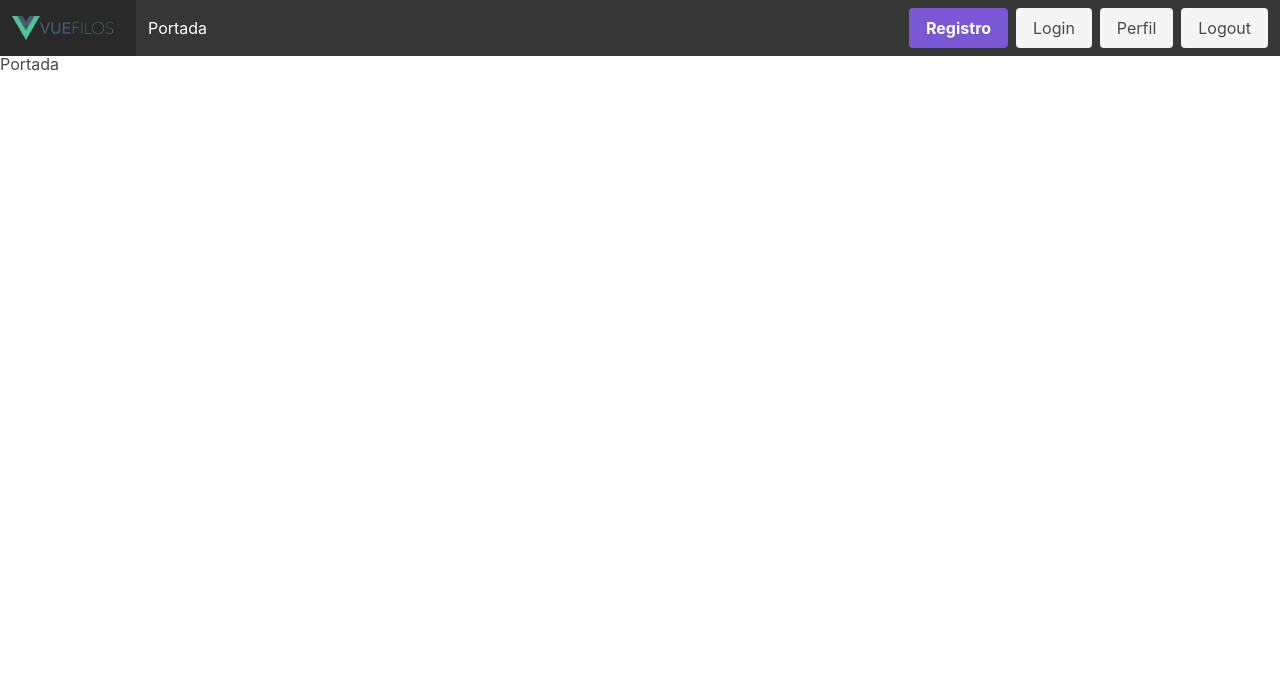
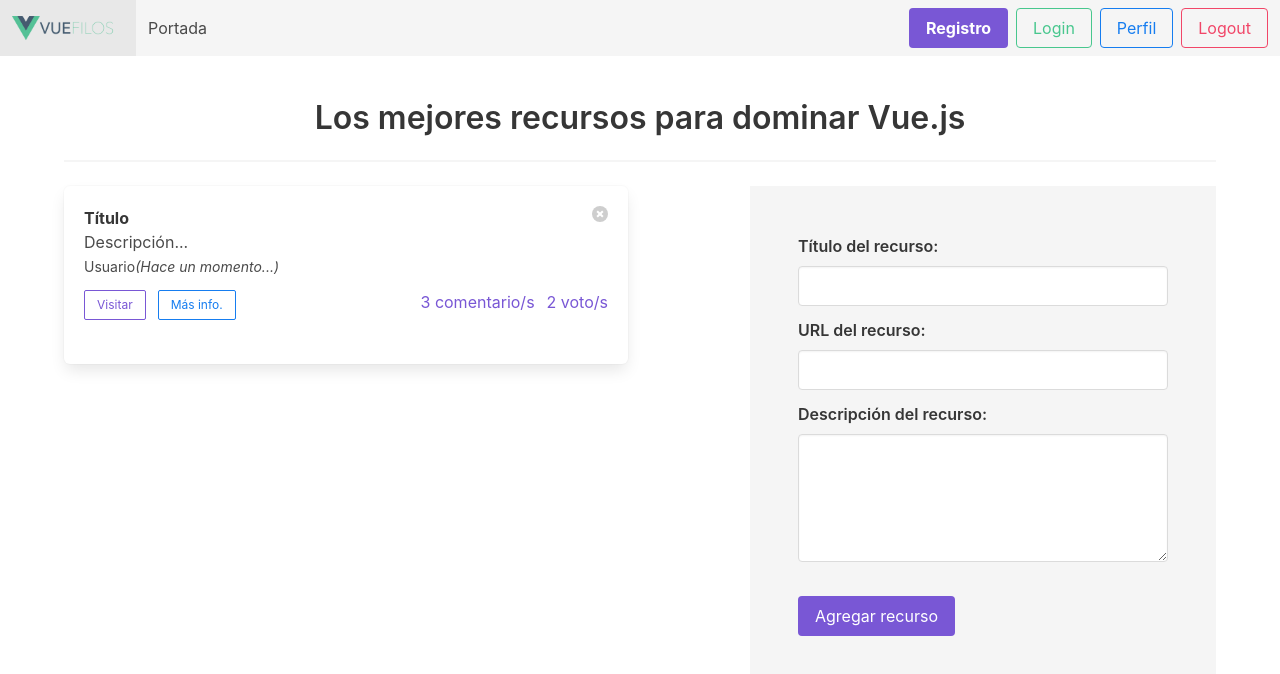
Before and after one commit to joseluisgs/vuefilos, a Vue app: page / in a window 1280 px wide. Shown: the top 674 px of the page. Built offline with nearby package versions, Linux system fonts and the light colour scheme.

Commit message:
Portada y Estilos

```diff
--- a/src/App.vue
+++ b/src/App.vue
@@ -16,5 +16,6 @@ export default {
 };
 </script>
 
-<style lang="scss">
+<style scoped>
+
 </style>
--- a/src/components/Navegacion.vue
+++ b/src/components/Navegacion.vue
@@ -1,5 +1,5 @@
 <template>
-  <b-navbar fixed-top="true" type="is-dark">
+  <b-navbar fixed-top="true" type="is-light">
         <template slot="brand">
             <b-navbar-item tag="router-link" :to="{ path: '/' }">
                 <img
@@ -28,12 +28,31 @@
         <template slot="end">
             <b-navbar-item tag="div">
                 <div class="buttons">
-                  <router-link class="button is-primary" to="/registro">
+                  <b-button tag="router-link"
+                    to="/registro"
+                    type="is-primary">
                     <strong>Registro</strong>
-                  </router-link>
-                  <router-link class="button is-light" to="/login">Login</router-link>
+                  </b-button>
+                  <b-button tag="router-link" outlined
+                    to="/login"
+                    type="is-success">
+                    Login
+                  </b-button>
+                  <b-button tag="router-link" outlined
+                    to="/perfil"
+                    type="is-info">
+                    Perfil
+                  </b-button>
+                   <b-button
+                    outlined
+                    type="is-danger"
+                    @click="salir">
+                    Logout
+                  </b-button>
+                  <!-- Otra forma de ponerlos -->
+                  <!-- <router-link class="button is-light" to="/login">Login</router-link>
                   <router-link class="button is-light" to="/perfil">Perfil</router-link>
-                  <a class="button is-light" href="#">Logout</a>
+                  <a class="button is-light" href="#">Logout</a> -->
                 </div>
             </b-navbar-item>
         </template>
--- a/src/views/Portada.vue
+++ b/src/views/Portada.vue
@@ -1,10 +1,102 @@
 <template>
-  <h1>Portada</h1>
+  <section class="section">
+    <div class="container">
+      <h1 class="title has-text-centered">Los mejores recursos para dominar Vue.js</h1>
+      <hr />
+      <!-- Stream de recursos -->
+      <!-- Indicamos dentro de columns las columnas -->
+      <div class="columns" id="portada">
+        <!-- Esta columna ocupa la mitad, si no usa flex -->
+        <div class="column is-half-tablet">
+          <!-- Una caja que contiene cun elemtno -->
+          <div class="box">
+            <article class="media">
+              <div class="media-content">
+                <div class="content">
+                  <button class="delete is-small is-pulled-right" aria-label="delete"></button>
+                  <p>
+                    <strong>Título</strong>
+                    <br />Descripción...
+                    <br />
+                    <small>Usuario</small>
+                    <small>
+                      <i>(Hace un momento...)</i>
+                    </small>
+                  </p>
+                </div>
+                <nav class="level is-pulled-left">
+                  <div class="level-left">
+                    <a class="level-item" aria-label="reply">
+                       <b-button type="is-link is-small" outlined
+                        tag="a"
+                        href="https://buefy.org"
+                        target="_blank">
+                        Visitar
+                       </b-button>
+                    </a>
+                    <a class="level-item" aria-label="reply">
+                      <b-button type="is-info is-small" outlined
+                        tag="a"
+                        href="https://buefy.org"
+                        target="_blank">
+                        Más info.
+                       </b-button>
+                    </a>
+                  </div>
+                </nav>
+                <nav class="level is-pulled-right">
+                  <div class="level-right">
+                    <a href="#" class="level-item" aria-label="reply">3 comentario/s</a>
+                    <a href="#" class="level-item" aria-label="like">2 voto/s</a>
+                  </div>
+                </nav>
+              </div>
+            </article>
+          </div>
+        </div>
+        <!-- Agregar recurso -->
+        <div class="column is-offset-1">
+          <section class="section has-background-light">
+            <form>
+              <!-- Cada campo del formulario -->
+              <b-field label="Título del recurso:">
+                <b-input v-model="titulo" required></b-input>
+              </b-field>
+              <b-field label="URL del recurso:">
+                <b-input v-model="url" required></b-input>
+              </b-field>
+              <b-field label="Descripción del recurso:">
+                <b-input maxlength="250" type="textarea" required></b-input>
+              </b-field>
+              <div class="field is-grouped">
+                <div class="control">
+                  <b-button
+                    tag="input"
+                    type="is-link"
+                    native-type="submit"
+                    value="Agregar recurso"
+                  />
+                </div>
+              </div>
+            </form>
+          </section>
+        </div>
+      </div>
+    </div>
+  </section>
 </template>
 
 <script>
-
 export default {
   name: 'Portada',
 };
 </script>
+
+<style scoped>
+@media screen and (max-width: 768px) {
+  #portada {
+    display: flex;
+    flex-direction: column-reverse;
+  }
+}
+</style>
```
